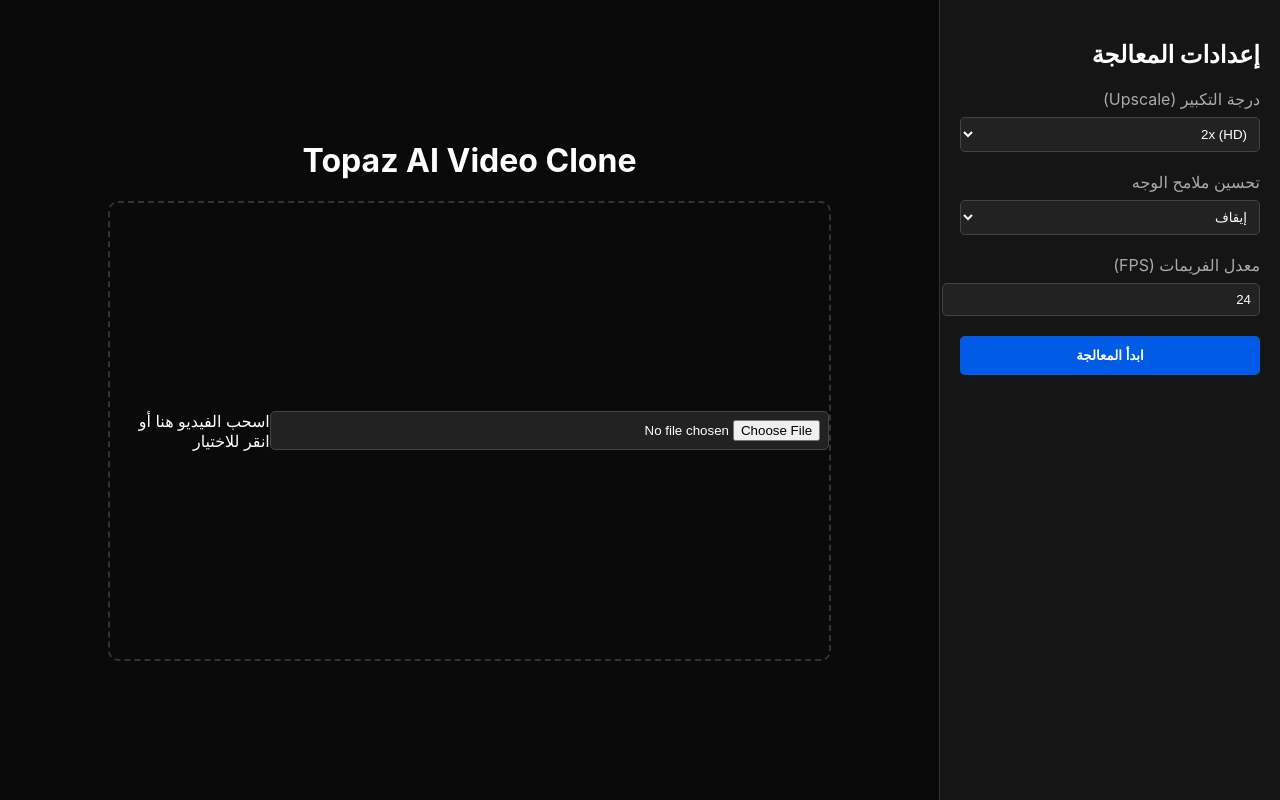
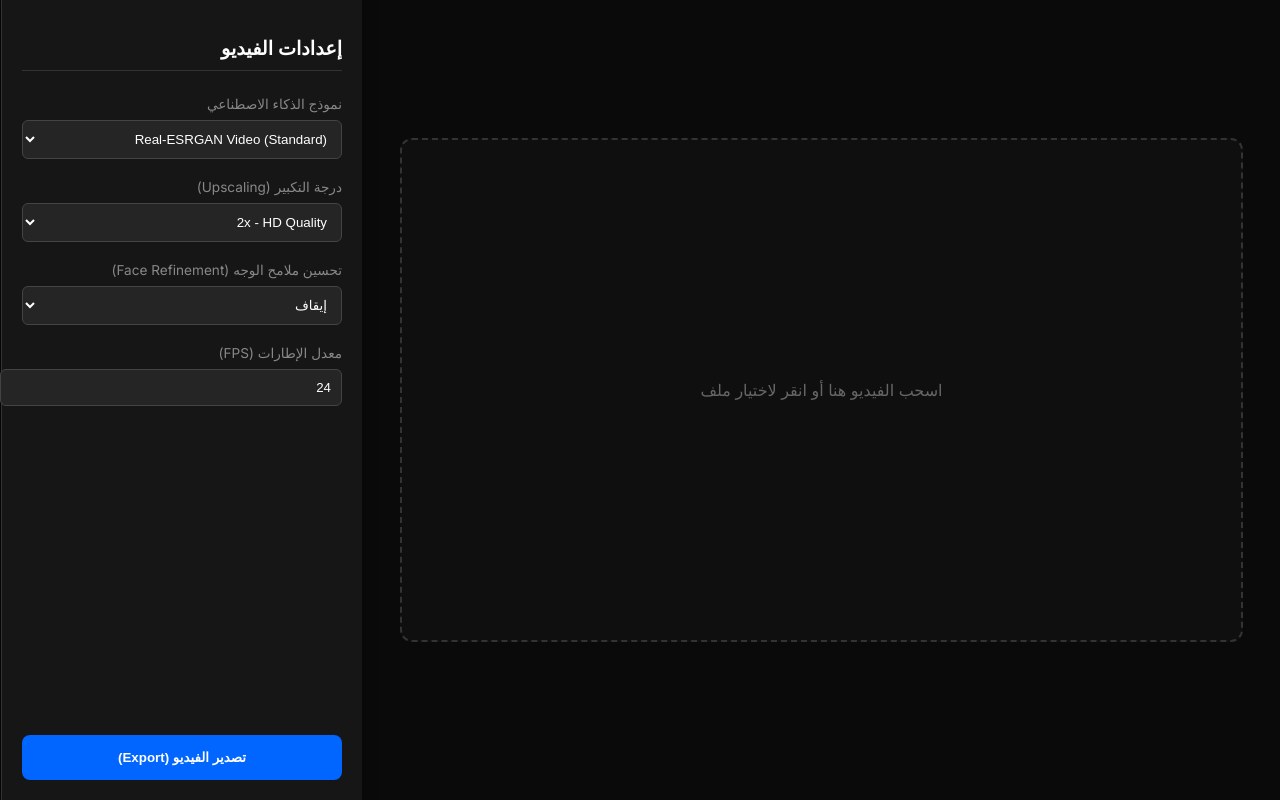
Before and after one commit to ferjegeeh-droid/Ni, a FastAPI app: page / in a window 1280 px wide. Run offline with FastAPI, Linux system fonts and the light colour scheme.

Commit message:
Update index.html

```diff
--- a/templates/index.html
+++ b/templates/index.html
@@ -2,76 +2,207 @@
 <html lang="ar" dir="rtl">
 <head>
     <meta charset="UTF-8">
-    <title>Topaz AI Video Web</title>
+    <meta name="viewport" content="width=device-width, initial-scale=1.0">
+    <title>Topaz AI Video Cloud</title>
+    <link href="https://fonts.googleapis.com/css2?family=Inter:wght@300;400;600&display=swap" rel="stylesheet">
     <style>
-        body { font-family: 'Inter', sans-serif; background: #0a0a0a; color: white; display: flex; height: 100vh; margin: 0; }
-        /* القائمة الجانبية للإعدادات */
-        .sidebar { width: 300px; background: #151515; padding: 20px; border-left: 1px solid #333; }
-        .main-content { flex: 1; display: flex; flex-direction: column; align-items: center; justify-content: center; padding: 20px; }
-        .setting-group { margin-bottom: 20px; }
-        label { display: block; margin-bottom: 8px; color: #aaa; }
-        select, input { width: 100%; background: #222; border: 1px solid #444; color: white; padding: 8px; border-radius: 5px; }
-        .preview-box { width: 80%; height: 60%; border: 2px dashed #333; border-radius: 10px; display: flex; align-items: center; justify-content: center; position: relative; }
-        .btn-primary { background: #005ce6; color: white; border: none; padding: 12px 25px; border-radius: 5px; cursor: pointer; width: 100%; font-weight: bold; }
-        #status { margin-top: 15px; color: #00ff00; display: none; }
-        video { max-width: 100%; max-height: 100%; border-radius: 8px; }
+        :root {
+            --bg-dark: #0a0a0a;
+            --sidebar-bg: #161616;
+            --accent-blue: #0066ff;
+            --border-color: #333;
+            --text-main: #e0e0e0;
+        }
+
+        body {
+            margin: 0;
+            font-family: 'Inter', sans-serif;
+            background-color: var(--bg-dark);
+            color: var(--text-main);
+            display: flex;
+            height: 100vh;
+            overflow: hidden;
+        }
+
+        /* Sidebar Styling */
+        .sidebar {
+            width: 320px;
+            background: var(--sidebar-bg);
+            border-left: 1px solid var(--border-color);
+            display: flex;
+            flex-direction: column;
+            padding: 20px;
+            box-shadow: -5px 0 15px rgba(0,0,0,0.5);
+        }
+
+        h2 { font-size: 1.2rem; margin-bottom: 25px; border-bottom: 1px solid #333; padding-bottom: 10px; color: white; }
+
+        .control-group { margin-bottom: 20px; }
+        label { display: block; font-size: 0.85rem; color: #888; margin-bottom: 8px; }
+
+        select, input {
+            width: 100%;
+            background: #252525;
+            border: 1px solid #444;
+            color: white;
+            padding: 10px;
+            border-radius: 6px;
+            outline: none;
+            transition: 0.3s;
+        }
+
+        select:focus { border-color: var(--accent-blue); }
+
+        .btn-run {
+            background: var(--accent-blue);
+            color: white;
+            border: none;
+            padding: 15px;
+            border-radius: 8px;
+            font-weight: 600;
+            cursor: pointer;
+            margin-top: auto;
+            transition: 0.3s;
+        }
+
+        .btn-run:hover { background: #0052cc; transform: translateY(-2px); }
+        .btn-run:disabled { background: #444; cursor: not-allowed; }
+
+        /* Main Viewport */
+        .viewport {
+            flex: 1;
+            display: flex;
+            flex-direction: column;
+            align-items: center;
+            justify-content: center;
+            padding: 40px;
+            position: relative;
+        }
+
+        .video-container {
+            width: 100%;
+            max-width: 900px;
+            height: 500px;
+            border: 2px dashed #333;
+            border-radius: 12px;
+            display: flex;
+            align-items: center;
+            justify-content: center;
+            background: #0f0f0f;
+            overflow: hidden;
+            position: relative;
+        }
+
+        .video-container video { width: 100%; height: 100%; object-fit: contain; }
+
+        .upload-placeholder { text-align: center; color: #666; }
+        .upload-placeholder i { font-size: 3rem; display: block; margin-bottom: 10px; }
+
+        /* Loading Animation */
+        .loading-overlay {
+            display: none;
+            position: absolute;
+            top: 0; left: 0; width: 100%; height: 100%;
+            background: rgba(0,0,0,0.8);
+            flex-direction: column;
+            align-items: center;
+            justify-content: center;
+            z-index: 10;
+        }
+
+        .spinner {
+            width: 50px;
+            height: 50px;
+            border: 5px solid #333;
+            border-top: 5px solid var(--accent-blue);
+            border-radius: 50%;
+            animation: spin 1s linear infinite;
+        }
+
+        @keyframes spin { 0% { transform: rotate(0deg); } 100% { transform: rotate(360deg); } }
+
     </style>
 </head>
 <body>
 
+    <div class="viewport">
+        <div class="video-container" id="dropZone">
+            <div class="upload-placeholder" id="placeholder">
+                <p>اسحب الفيديو هنا أو انقر لاختيار ملف</p>
+                <input type="file" id="videoInput" accept="video/*" style="opacity: 0; position: absolute; width: 100%; height: 100%; cursor: pointer;">
+            </div>
+            <video id="previewVideo" controls style="display: none;"></video>
+
+            <div class="loading-overlay" id="loader">
+                <div class="spinner"></div>
+                <p style="margin-top: 15px;">جاري معالجة الفيديو بالذكاء الاصطناعي...</p>
+                <small style="color: #666;">قد يستغرق ذلك بضع دقائق حسب طول الفيديو</small>
+            </div>
+        </div>
+        <div id="downloadArea" style="margin-top: 20px;"></div>
+    </div>
+
     <div class="sidebar">
-    <h2>إعدادات المعالجة</h2>
+        <h2>إعدادات الفيديو</h2>
 
-    <div class="setting-group">
-        <label>درجة التكبير (Upscale)</label>
-        <select id="scale">
-            <option value="2">2x (HD)</option>
-            <option value="4">4x (4K)</option>
+        <div class="control-group">
+            <label>نموذج الذكاء الاصطناعي</label>
+            <select>
+                <option>Real-ESRGAN Video (Standard)</option>
+                <option disabled>Artemis (قريباً)</option>
+                <option disabled>Proteus (قريباً)</option>
             </select>
         </div>
 
-    <div class="setting-group">
-        <label>تحسين ملامح الوجه</label>
-        <select id="face_enhance">
-            <option value="false">إيقاف</option>
-            <option value="true">تفعيل (AI Face)</option>
+        <div class="control-group">
+            <label>درجة التكبير (Upscaling)</label>
+            <select id="scale">
+                <option value="2">2x - HD Quality</option>
+                <option value="4">4x - 4K Quality</option>
             </select>
         </div>
 
-    <div class="setting-group">
-        <label>معدل الفريمات (FPS)</label>
-        <input type="number" id="fps" value="24">
+        <div class="control-group">
+            <label>تحسين ملامح الوجه (Face Refinement)</label>
+            <select id="face_enhance">
+                <option value="false">إيقاف</option>
+                <option value="true">تفعيل</option>
+            </select>
         </div>
 
-    <button class="btn-primary" onclick="processVideo()">ابدأ المعالجة</button>
-    <div id="status">جاري معالجة الفيديو... قد يستغرق دقائق</div>
+        <div class="control-group">
+            <label>معدل الإطارات (FPS)</label>
+            <input type="number" id="fps" value="24" min="1" max="60">
         </div>
 
-<div class="main-content">
-    <h1>Topaz AI Video Clone</h1>
-    <div class="preview-box" id="previewContainer">
-        <input type="file" id="videoInput" accept="video/*" onchange="previewUpload()">
-        <p id="uploadText">اسحب الفيديو هنا أو انقر للاختيار</p>
-    </div>
-    <div id="resultArea" style="margin-top: 20px; width: 100%; text-align: center;"></div>
+        <button class="btn-run" id="runBtn" onclick="startEnhancement()">تصدير الفيديو (Export)</button>
     </div>
 
     <script>
-    function previewUpload() {
-        const file = document.getElementById('videoInput').files[0];
-        document.getElementById('uploadText').innerText = "تم اختيار: " + file.name;
+        const videoInput = document.getElementById('videoInput');
+        const previewVideo = document.getElementById('previewVideo');
+        const placeholder = document.getElementById('placeholder');
+        const loader = document.getElementById('loader');
+        const runBtn = document.getElementById('runBtn');
+
+        videoInput.addEventListener('change', function(e) {
+            const file = e.target.files[0];
+            if (file) {
+                const url = URL.createObjectURL(file);
+                previewVideo.src = url;
+                previewVideo.style.display = 'block';
+                placeholder.style.display = 'none';
             }
+        });
 
-    async function processVideo() {
-        const fileInput = document.getElementById('videoInput');
-        if (fileInput.files.length === 0) return alert("اختر فيديو أولاً");
+        async function startEnhancement() {
+            if (!videoInput.files[0]) return alert("الرجاء اختيار فيديو أولاً");
 
-        const status = document.getElementById('status');
-        const resultArea = document.getElementById('resultArea');
-        status.style.display = 'block';
+            loader.style.display = 'flex';
+            runBtn.disabled = true;
 
             const formData = new FormData();
-        formData.append('file', fileInput.files[0]);
+            formData.append('file', videoInput.files[0]);
             formData.append('scale', document.getElementById('scale').value);
             formData.append('face_enhance', document.getElementById('face_enhance').value);
             formData.append('fps', document.getElementById('fps').value);
@@ -81,22 +212,21 @@
                 const data = await response.json();
 
                 if (data.video_url) {
-                resultArea.innerHTML = `
-                    <h3>النتيجة النهائية:</h3>
-                    <video controls src="${data.video_url}"></video>
-                    <br><br>
-                    <a href="${data.video_url}" download style="color:#005ce6">تحميل الفيديو المحسن</a>
+                    previewVideo.src = data.video_url;
+                    document.getElementById('downloadArea').innerHTML = `
+                        <a href="${data.video_url}" download class="btn-run" style="text-decoration:none; background:#28a745">تحميل الفيديو المحسن (MP4)</a>
                     `;
+                    alert("اكتملت المعالجة بنجاح!");
                 } else {
-                alert("خطأ: " + data.error);
+                    alert("حدث خطأ: " + data.error);
                 }
-        } catch (e) {
-            alert("حدث خطأ في الاتصال");
+            } catch (error) {
+                alert("فشل الاتصال بالسيرفر");
             } finally {
-            status.style.display = 'none';
+                loader.style.display = 'none';
+                runBtn.disabled = false;
             }
         }
     </script>
-
 </body>
 </html>
```
Lines whose indentation alone changed are shown as unchanged.
